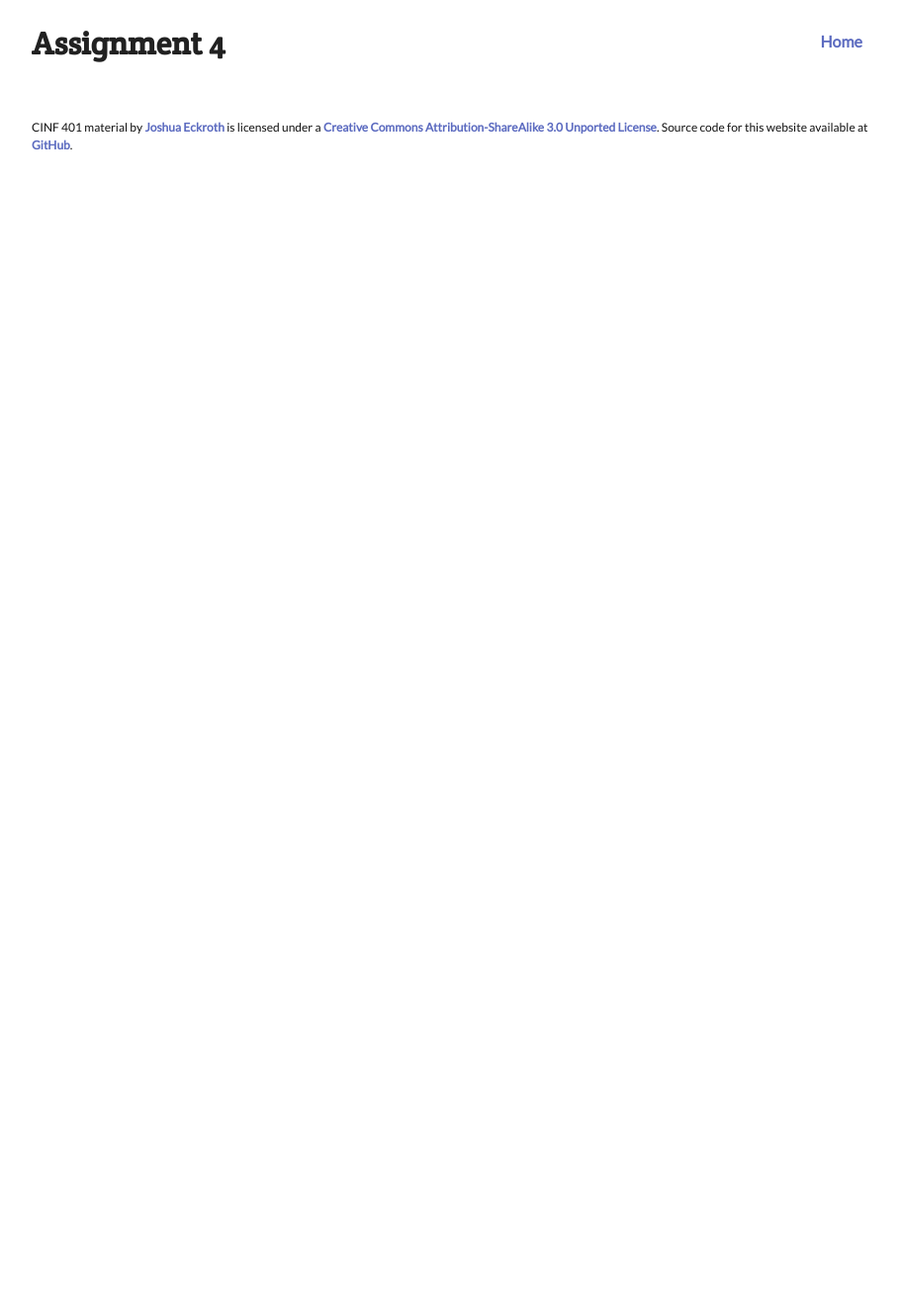
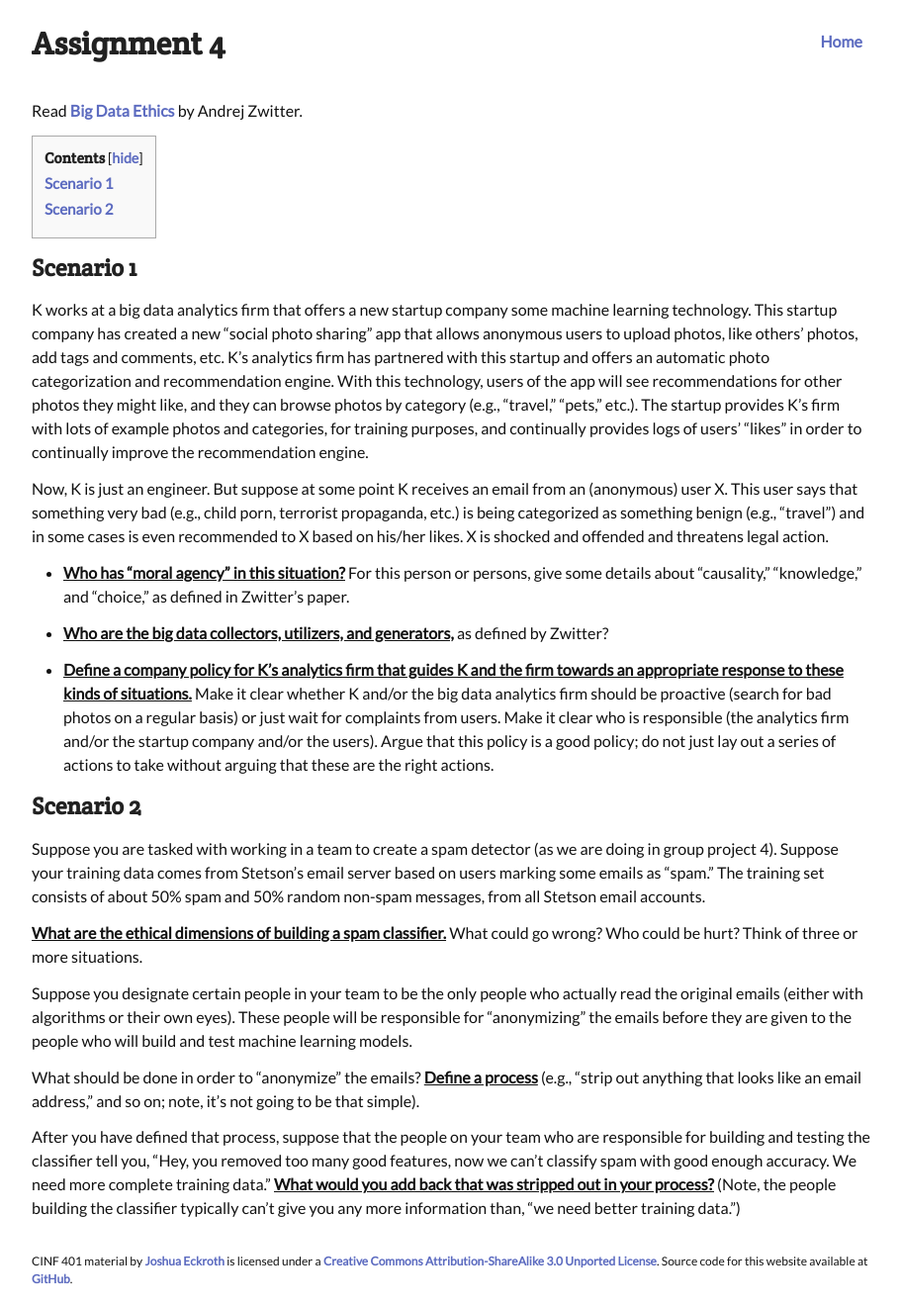
Before and after one commit to joshuaeckroth/cinf401-website, a Jekyll site: the page built from assignments/2015-04-21-assignment-4.markdown, in a window 1280 px wide. Shown: the whole page at 99% size, without its empty margins (183-1094 px from the left). Built offline with Jekyll 4.4.1, drawn with Linux system fonts in a browser that asks for light colours; Markdown is read by kramdown in place of the engine named in the settings; before the commit the page ends 900 px from its top, so only the background shows below that.

Commit message:
Wrote assignment 4.

```diff
--- a/assignments/2015-04-21-assignment-4.markdown
+++ b/assignments/2015-04-21-assignment-4.markdown
@@ -1,8 +1,34 @@
 ---
 layout: post
 title: Assignment 4
-due: "Apr 21, 11:59pm"
+due: "May 1, 11:59pm"
 categories: [assignments]
 ---
 
 # Assignment 4
+
+Read [Big Data Ethics](/big-data-ethics-zwitter.pdf) by Andrej Zwitter.
+
+## Scenario 1
+
+K works at a big data analytics firm that offers a new startup company some machine learning technology. This startup company has created a new "social photo sharing" app that allows anonymous users to upload photos, like others' photos, add tags and comments, etc. K's analytics firm has partnered with this startup and offers an automatic photo categorization and recommendation engine. With this technology, users of the app will see recommendations for other photos they might like, and they can browse photos by category (e.g., "travel," "pets," etc.). The startup provides K's firm with lots of example photos and categories, for training purposes, and continually provides logs of users' "likes" in order to continually improve the recommendation engine.
+
+Now, K is just an engineer. But suppose at some point K receives an email from an (anonymous) user X. This user says that something very bad (e.g., child porn, terrorist propaganda, etc.) is being categorized as something benign (e.g., "travel") and in some cases is even recommended to X based on his/her likes. X is shocked and offended and threatens legal action.
+
+- **Who has "moral agency" in this situation?** For this person or persons, give some details about "causality," "knowledge," and "choice," as defined in Zwitter's paper.
+
+- **Who are the big data collectors, utilizers, and generators,** as defined by Zwitter?
+
+- **Define a company policy for K's analytics firm that guides K and the firm towards an appropriate response to these kinds of situations.** Make it clear whether K and/or the big data analytics firm should be proactive (search for bad photos on a regular basis) or just wait for complaints from users. Make it clear who is responsible (the analytics firm and/or the startup company and/or the users). Argue that this policy is a good policy; do not just lay out a series of actions to take without arguing that these are the right actions.
+
+## Scenario 2
+
+Suppose you are tasked with working in a team to create a spam detector (as we are doing in group project 4). Suppose your training data comes from Stetson's email server based on users marking some emails as "spam." The training set consists of about 50% spam and 50% random non-spam messages, from all Stetson email accounts.
+
+**What are the ethical dimensions of building a spam classifier.** What could go wrong? Who could be hurt? Think of three or more situations.
+
+Suppose you designate certain people in your team to be the only people who actually read the original emails (either with algorithms or their own eyes). These people will be responsible for "anonymizing" the emails before they are given to the people who will build and test machine learning models.
+
+What should be done in order to "anonymize" the emails? **Define a process** (e.g., "strip out anything that looks like an email address," and so on; note, it's not going to be that simple).
+
+After you have defined that process, suppose that the people on your team who are responsible for building and testing the classifier tell you, "Hey, you removed too many good features, now we can't classify spam with good enough accuracy. We need more complete training data." **What would you add back that was stripped out in your process?** (Note, the people building the classifier typically can't give you any more information than, "we need better training data.")
```
Also changed, not shown: 1 other file.
